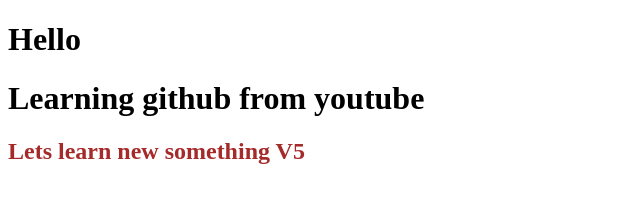
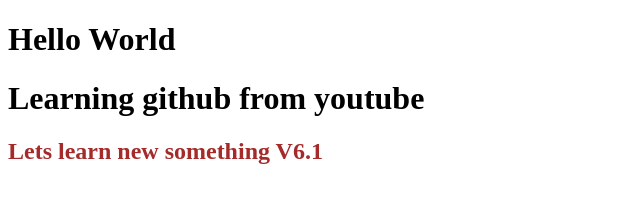
Before and after one commit to msudipta888/git-learn, a plain HTML site: page index.html in a window 1280 px wide. Shown: the whole page, without its empty margins (0-640 px from the left). Drawn offline with Linux system fonts and the light colour scheme.

Commit message:
design==> h1

```diff
--- a/index.html
+++ b/index.html
@@ -7,8 +7,12 @@
     <link rel="stylesheet" href="./style.css">
 </head>
 <body>
-    <h1>Hello</h1>
+    <h1 class="h1">Hello</h1>
     <h1>Learning github from youtube</h1>
-    <h2>Lets learn new something V5</h2>
+    <h2>Lets learn new something V6.1</h2>
 </body>
+<script>
+ let h1 = document.querySelector("h1");
+ h1.innerText="Hello World"
+</script>
 </html>
```
Also changed, not shown: 1 other file.
